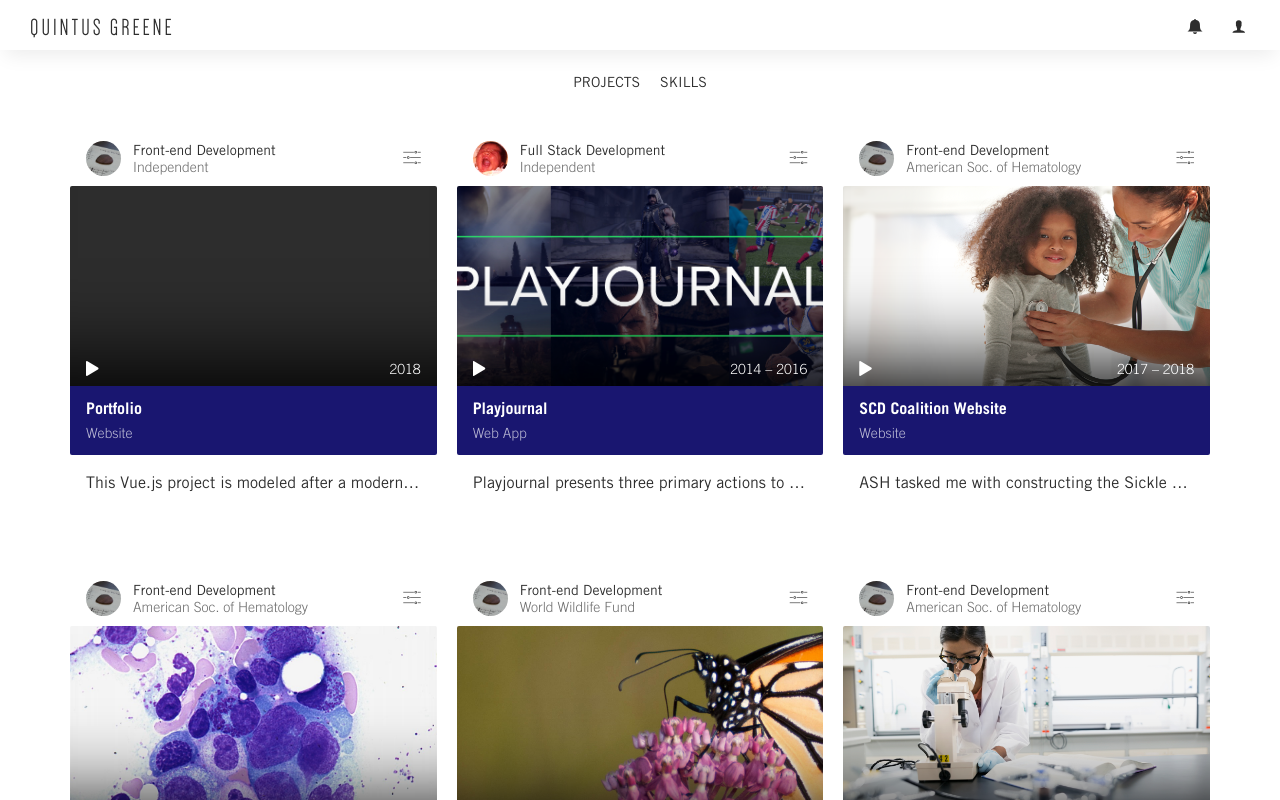
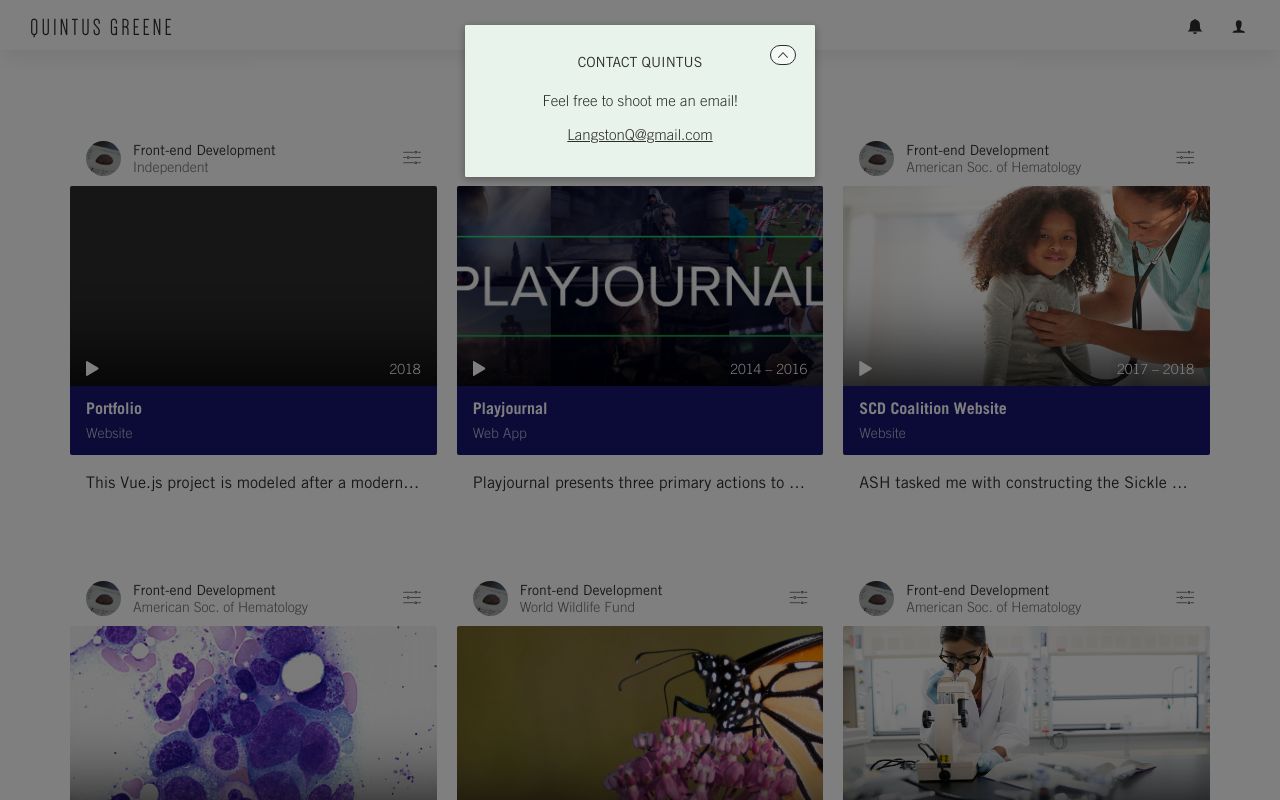
Before and after one commit to qgthree/qgportfolio, a Vue app: page /contact in a window 1280 px wide. Shown: the top 800 px of the page. Built offline with nearby package versions, Linux system fonts and the light colour scheme.

Commit message:
initial deployment commit

```diff
--- a/src/components/Header.vue
+++ b/src/components/Header.vue
@@ -6,12 +6,12 @@
       </router-link>
     </div>
     <div class="col-right" style="font-size: 14px;">
-      <a class="header-icon">
+      <router-link class="header-icon" :to="{ name: 'contact' }">
         <i class="ion-ios-bell"></i>
-      </a>
-      <a class="header-icon">
+      </router-link>
+      <router-link class="header-icon" :to="{ name: 'about' }">
         <i class="ion-ios-person"></i>
-      </a>
+      </router-link>
     </div>
   </header>
 </template>
--- /dev/null
+++ b/src/components/modals/About.vue
@@ -0,0 +1,56 @@
+<template>
+  <div class="modal-container">
+    <div class="modal-area shaded">
+      <div class="modal-header">
+        <router-link class="nav-button" :to="{ name: explore }">
+          <i class="icon ion-ios-arrow-up"></i>
+        </router-link>
+      </div>
+      <div class="modal-body">
+        <div class="aboutTitle">
+          ABOUT QUINTUS
+        </div>
+        <div class="aboutText">
+          I'm a front-end developer interested in intuitive design and modern technologies. Lately I've been having a blast with Vue.js., which was used to build this site. Come back soon to see how the site has progressed!
+        </div>
+        <a class="aboutText" href="/docs/QG_resume.pdf">
+          <i class="icon ion-document"></i><span> View My Resume</span>
+        </a>
+      </div>
+    </div>
+  </div>
+</template>
+
+<script>
+  import { mapState } from 'vuex'
+  export default {
+    name: 'about',
+    computed: {
+      ...mapState(['explore']),
+      project () {
+        return this.$store.getters.projectById(this.$route.params.id)
+      }
+    }
+  }
+</script>
+
+<style scoped>
+  .modal-container {
+    width: 350px;
+    text-align: center;
+  }
+
+  .aboutText {
+    font-weight: 100;
+    font-size: 15px;
+    display: inline-block;
+    text-align: left;
+    margin-bottom: 10px;
+  }
+
+  .aboutTitle {
+    font-size: 14px;
+    padding: 5px 0px 5px 0px;
+    margin-bottom: 10px;
+  }
+</style>
--- /dev/null
+++ b/src/components/modals/Contact.vue
@@ -0,0 +1,57 @@
+<template>
+  <div class="modal-container">
+    <div class="modal-area shaded">
+      <div class="modal-header">
+        <router-link class="nav-button" :to="{ name: explore }">
+          <i class="icon ion-ios-arrow-up"></i>
+        </router-link>
+      </div>
+      <div class="modal-body">
+        <div class="contactTitle">
+          CONTACT QUINTUS
+        </div>
+        <div class="contactText">
+          Feel free to shoot me an email!
+        </div>
+        <br />
+        <a class="contactText" href="mailto:langstonq@gmail.com">
+          LangstonQ@gmail.com
+        </a>
+      </div>
+    </div>
+  </div>
+</template>
+
+<script>
+  import { mapState } from 'vuex'
+  export default {
+    name: 'contact',
+    computed: {
+      ...mapState(['explore']),
+      project () {
+        return this.$store.getters.projectById(this.$route.params.id)
+      }
+    }
+  }
+</script>
+
+<style scoped>
+  .modal-container {
+    width: 350px;
+    text-align: center;
+  }
+
+  .contactText {
+    font-weight: 100;
+    font-size: 15px;
+    display: inline-block;
+    text-align: left;
+    margin-bottom: 10px;
+  }
+
+  .contactTitle {
+    font-size: 14px;
+    padding: 5px 0px 5px 0px;
+    margin-bottom: 10px;
+  }
+</style>
--- a/src/components/modals/Options.vue
+++ /dev/null
@@ -1,45 +0,0 @@
-<template>
-  <div class="modal-container">
-    <div class="modal-area shaded">
-      <div class="modal-header">
-        <router-link class="nav-button" :to="{ name: explore }">
-          <i class="icon ion-ios-arrow-up"></i>
-        </router-link>
-      </div>
-      <div class="modal-body">
-        <router-link :to="{ name: 'profile' }"><h2>ABOUT</h2></router-link>
-        <router-link :to="{ name: 'contact' }"><h2>CONTACT</h2></router-link>
-      </div>
-    </div>
-  </div>
-</template>
-
-<script>
-  import { mapState } from 'vuex'
-  export default {
-    name: 'options',
-    computed: {
-      ...mapState(['explore'])
-    }
-  }
-</script>
-
-<style scoped>
-  .modal-container {
-    width: 350px;
-  }
-
-  a {
-    text-decoration: none !important; /* this is needed because of the ".modal-body > a" style in modal.vue*/
-  }
-
-  h2 {
-    padding: 10px 0px 10px 0px;
-    margin: 0px;
-    transition: all .2s ease;
-  }
-
-  a:hover h2{
-    margin-left: 10px;
-  }
-</style>
--- a/src/router.js
+++ b/src/router.js
@@ -25,6 +25,28 @@ export default new Router({
       meta: {
         title: 'Quintus Greene | Portfolio',
         explore: 'skills'
+      }
+      // for dynamic routes
+      // meta: { title: route => { return 'The best site ever' } }
+    },
+    {
+      path: '/contact',
+      name: 'contact',
+      component: explore,
+      meta: {
+        title: 'Quintus Greene | Portfolio',
+        modal: 'contact'
+      }
+      // for dynamic routes
+      // meta: { title: route => { return 'The best site ever' } }
+    },
+    {
+      path: '/about',
+      name: 'about',
+      component: explore,
+      meta: {
+        title: 'Quintus Greene | Portfolio',
+        modal: 'about'
       }
       // for dynamic routes
       // meta: { title: route => { return 'The best site ever' } }
```
Also changed, not shown: src/components/Modal.vue (+5 -3 lines), 1 other file (tests, documents, lock files or other folders).
